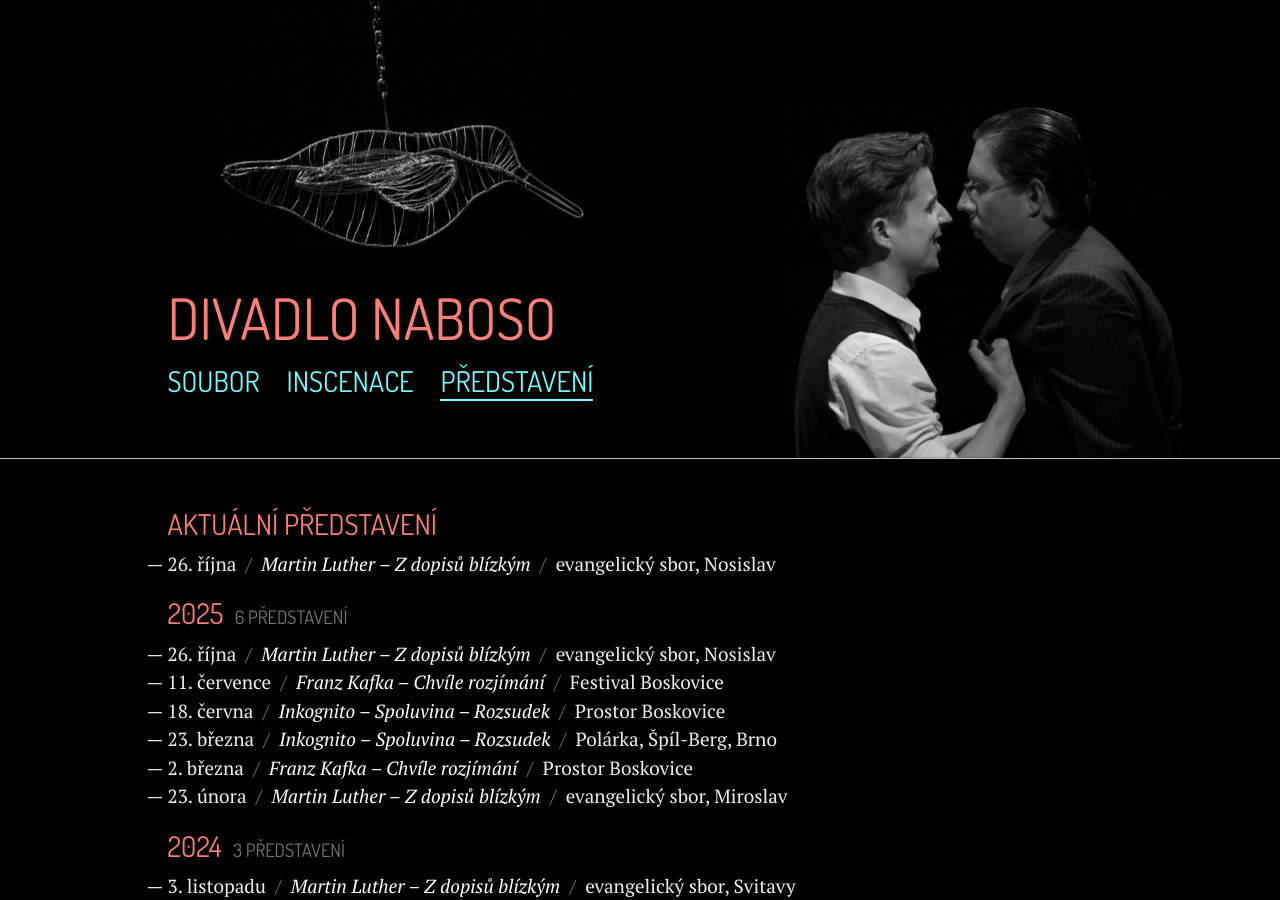
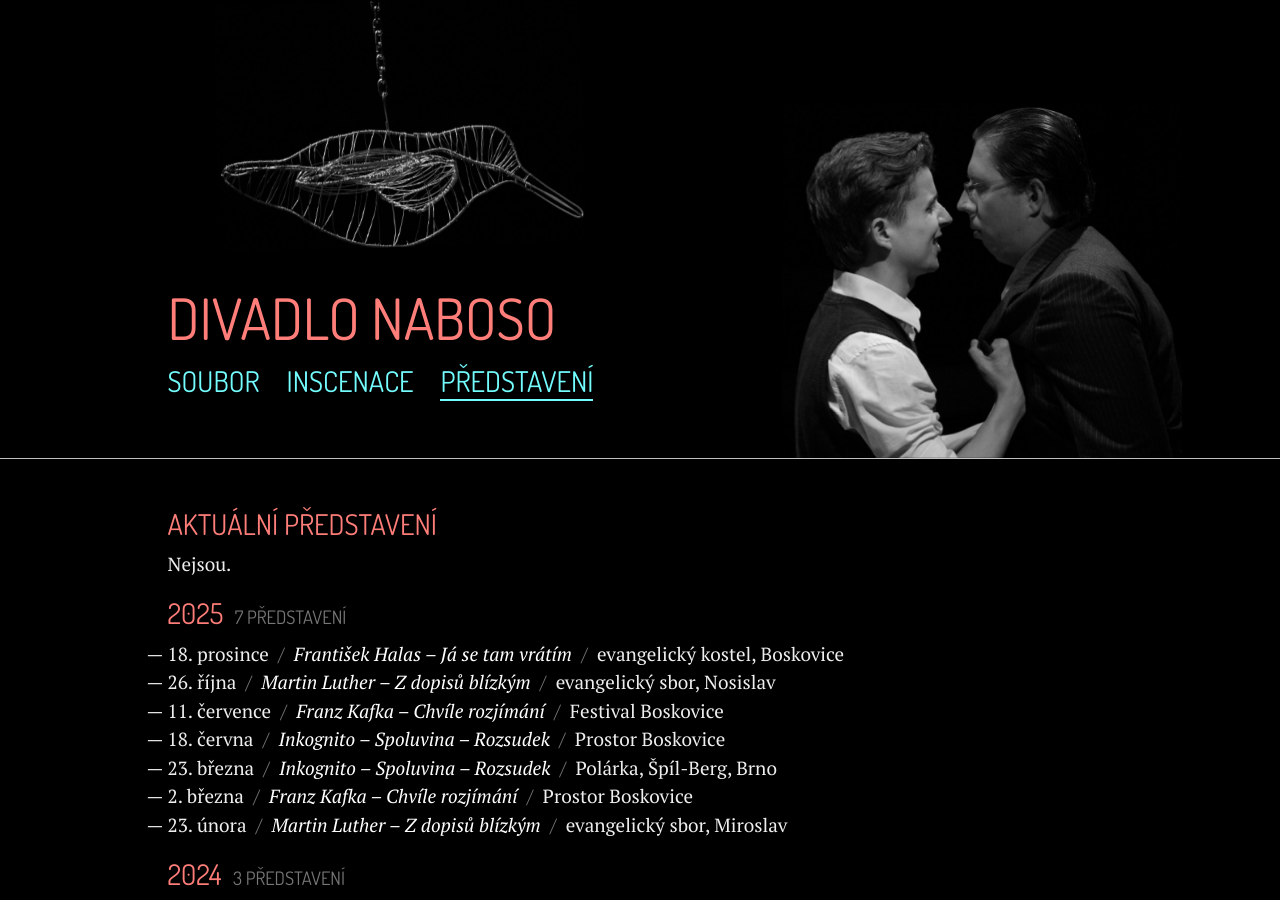
Before and after one commit to zoul/Naboso, a Jekyll site: the page built from predstaveni.html, in a window 1280 px wide and 900 px high. Built offline with Jekyll 4.4.1, drawn with Linux system fonts in a browser that asks for light colours; some of the changed text lies outside the part shown.

Commit message:
Update predstaveni.yml

```diff
--- a/_data/predstaveni.yml
+++ b/_data/predstaveni.yml
@@ -1,9 +1,11 @@
 - rok: 2025
   predstaveni:
+    - co: František Halas – Já se tam vrátím
+      kdy: 18. prosince
+      kde: evangelický kostel, Boskovice
     - co: Martin Luther – Z dopisů blízkým
       kdy: 26. října
       kde: evangelický sbor, Nosislav
-      aktualni: ano
     - co: Franz Kafka – Chvíle rozjímání
       kdy: 11. července
       kde: Festival Boskovice
```
